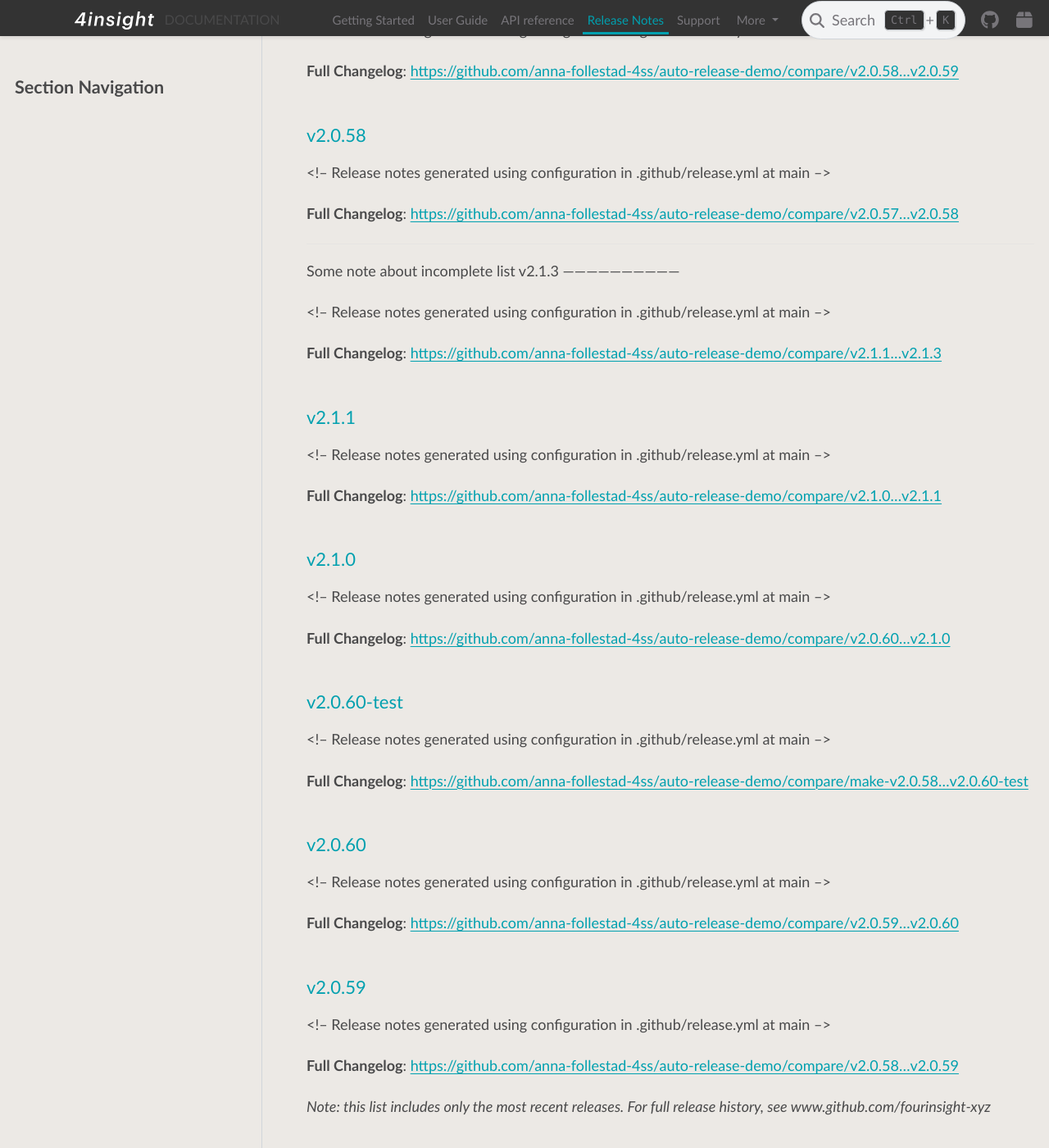
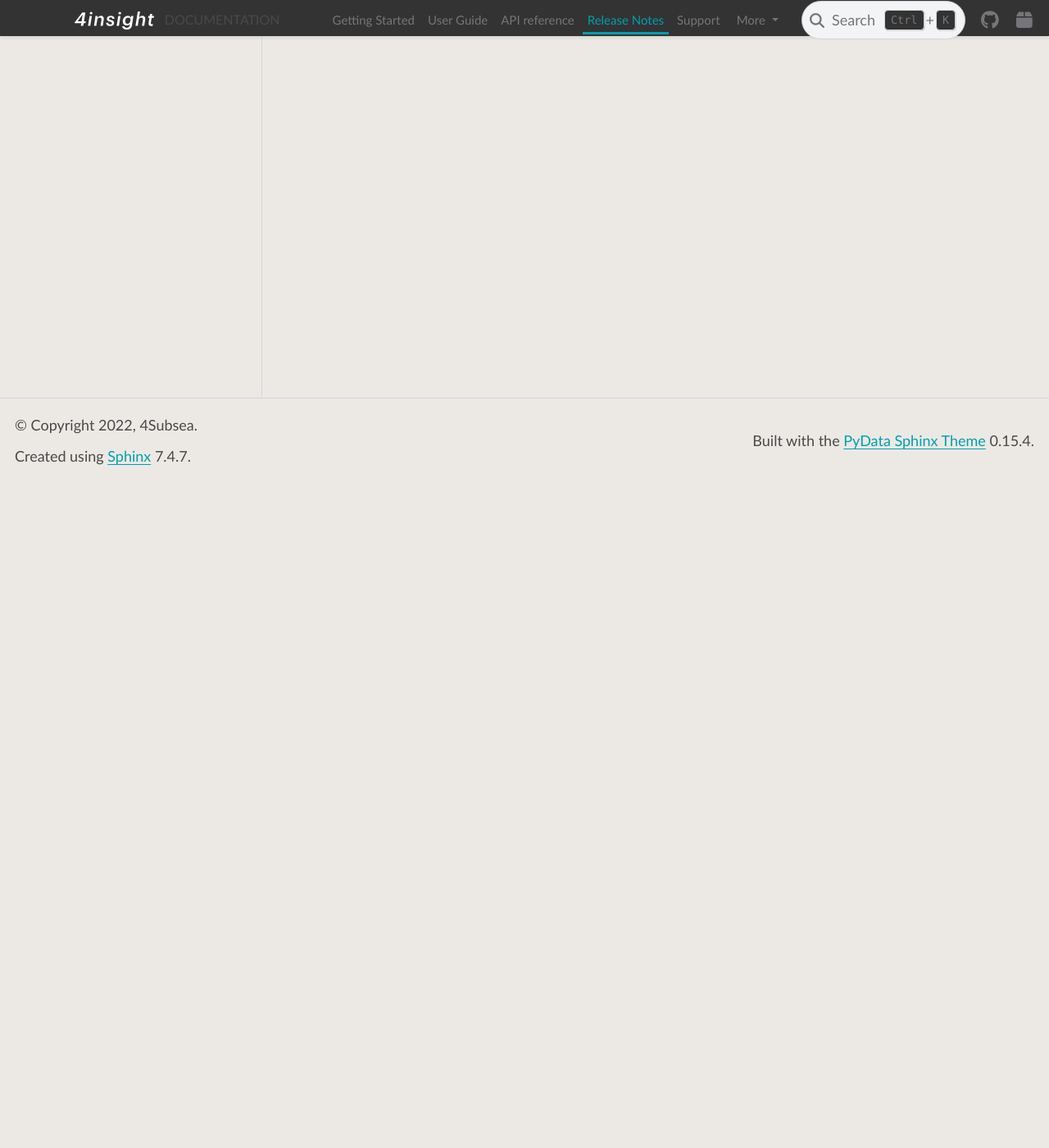
Before and after one commit to anna-follestad-4ss/auto-release-demo, a Sphinx documentation site: the page built from docs/release_notes.rst, in a window 1280 px wide and 1400 px high, scrolled down 810 px. Shown: the whole window at 82% size. Built offline with Sphinx 7.4.7 and the PyData theme 0.15.4, drawn with Linux system fonts in a browser that asks for light colours; some of the changed text lies outside the part shown.

Commit message:
Update release_notes.rst

```diff
--- a/docs/release_notes.rst
+++ b/docs/release_notes.rst
@@ -1,121 +1,2 @@
 Release Notes
 =============
-
-v2.1.0
-------------------------------
-
-<!-- Release notes generated using configuration in .github/release.yml at main -->
-
-
-
-**Full Changelog**: https://github.com/anna-follestad-4ss/auto-release-demo/compare/v2.0.60...v2.1.0
-
-
-v2.0.60-test
-------------------------------
-
-<!-- Release notes generated using configuration in .github/release.yml at main -->
-
-
-
-**Full Changelog**: https://github.com/anna-follestad-4ss/auto-release-demo/compare/make-v2.0.58...v2.0.60-test
-
-
-v2.0.60
-------------------------------
-
-<!-- Release notes generated using configuration in .github/release.yml at main -->
-
-
-
-**Full Changelog**: https://github.com/anna-follestad-4ss/auto-release-demo/compare/v2.0.59...v2.0.60
-
-
-v2.0.59
-------------------------------
-
-<!-- Release notes generated using configuration in .github/release.yml at main -->
-
-
-
-**Full Changelog**: https://github.com/anna-follestad-4ss/auto-release-demo/compare/v2.0.58...v2.0.59
-
-
-v2.0.58
-------------------------------
-
-<!-- Release notes generated using configuration in .github/release.yml at main -->
-
-
-
-**Full Changelog**: https://github.com/anna-follestad-4ss/auto-release-demo/compare/v2.0.57...v2.0.58
-
-
-
-------------------------------
-
-
-
-
-Some note about incomplete list
-v2.1.3
-------------------------------
-
-<!-- Release notes generated using configuration in .github/release.yml at main -->
-
-
-
-**Full Changelog**: https://github.com/anna-follestad-4ss/auto-release-demo/compare/v2.1.1...v2.1.3
-
-
-v2.1.1
-------------------------------
-
-<!-- Release notes generated using configuration in .github/release.yml at main -->
-
-
-
-**Full Changelog**: https://github.com/anna-follestad-4ss/auto-release-demo/compare/v2.1.0...v2.1.1
-
-
-v2.1.0
-------------------------------
-
-<!-- Release notes generated using configuration in .github/release.yml at main -->
-
-
-
-**Full Changelog**: https://github.com/anna-follestad-4ss/auto-release-demo/compare/v2.0.60...v2.1.0
-
-
-v2.0.60-test
-------------------------------
-
-<!-- Release notes generated using configuration in .github/release.yml at main -->
-
-
-
-**Full Changelog**: https://github.com/anna-follestad-4ss/auto-release-demo/compare/make-v2.0.58...v2.0.60-test
-
-
-v2.0.60
-------------------------------
-
-<!-- Release notes generated using configuration in .github/release.yml at main -->
-
-
-
-**Full Changelog**: https://github.com/anna-follestad-4ss/auto-release-demo/compare/v2.0.59...v2.0.60
-
-
-v2.0.59
-------------------------------
-
-<!-- Release notes generated using configuration in .github/release.yml at main -->
-
-
-
-**Full Changelog**: https://github.com/anna-follestad-4ss/auto-release-demo/compare/v2.0.58...v2.0.59
-
-
-*Note: this list includes only the most recent releases. For full release history, see www.github.com/fourinsight-xyz*
```
